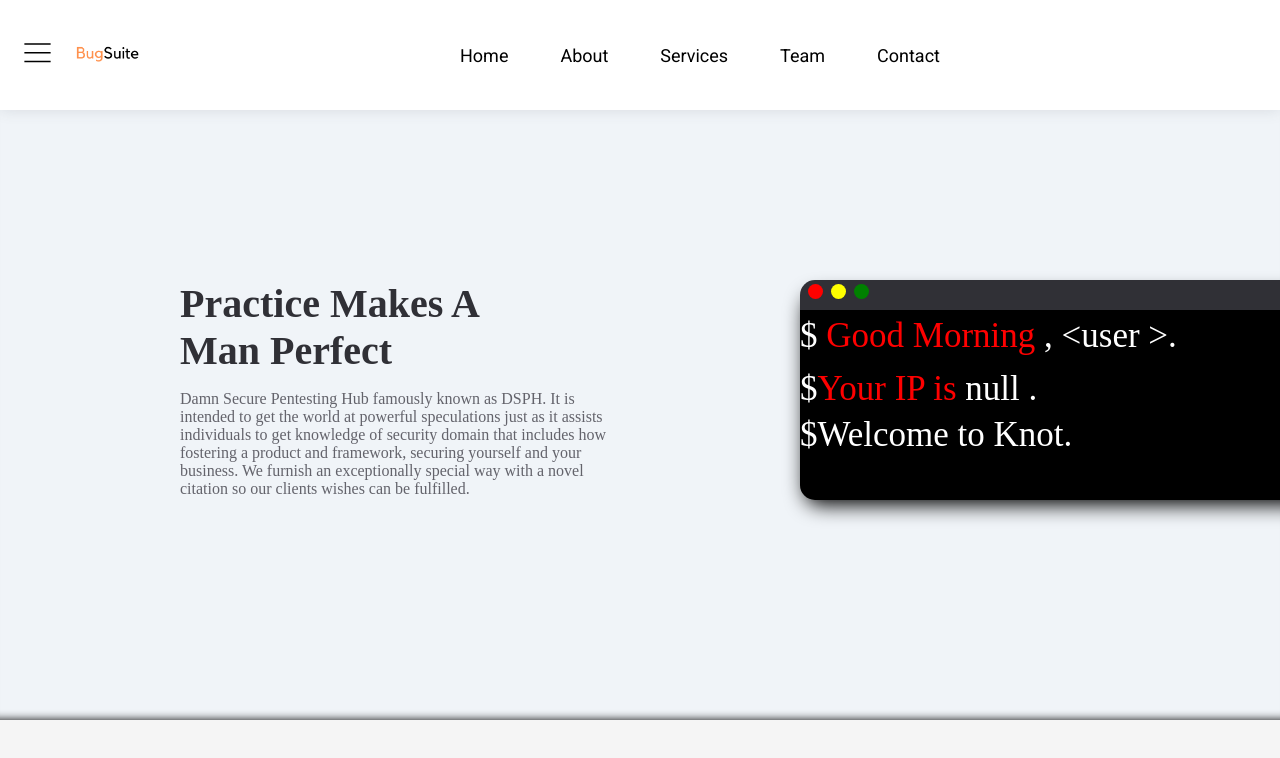
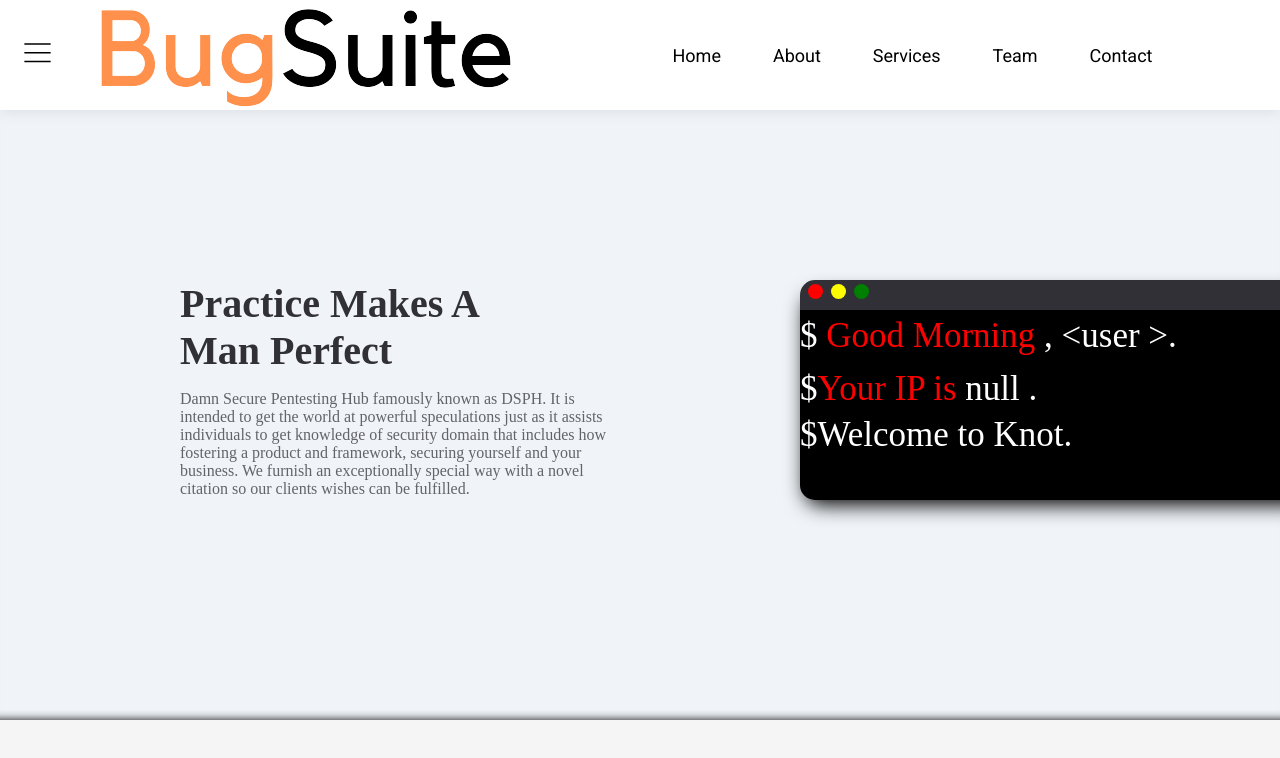
Before and after one commit to hrishikeshdeshpande111/bugsuite, a plain HTML site: page index.html in a window 1280 px wide. Shown: the top 758 px of the page. Drawn offline with Linux system fonts and the light colour scheme.

Commit message:
Update index.html

```diff
--- a/index.html
+++ b/index.html
@@ -22,7 +22,7 @@
                 </div>
 
                 <div>
-                    <img class="knot-logo" src="bugsuite.png">
+                    <img class="bs-logo" src="bugsuite.png">
                 </div>
 
 
```
